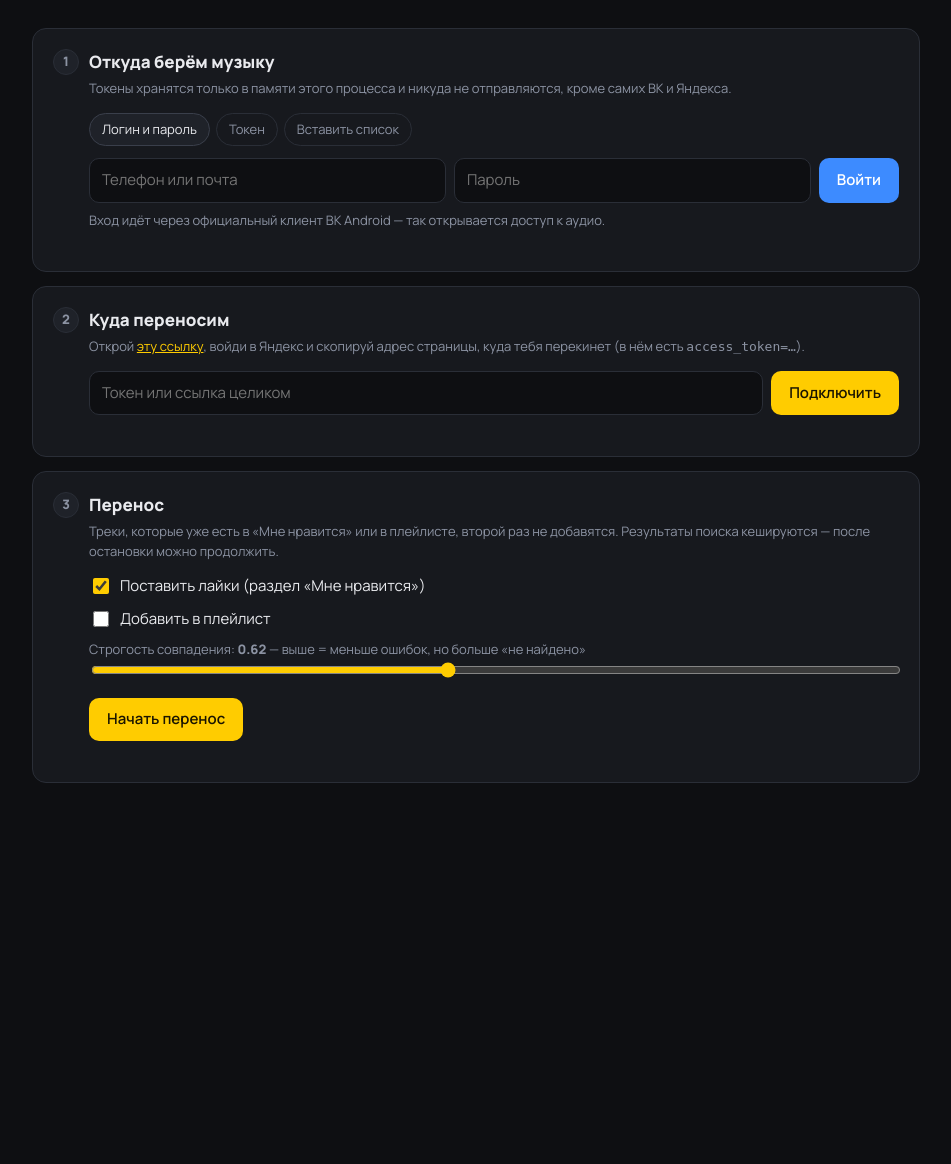
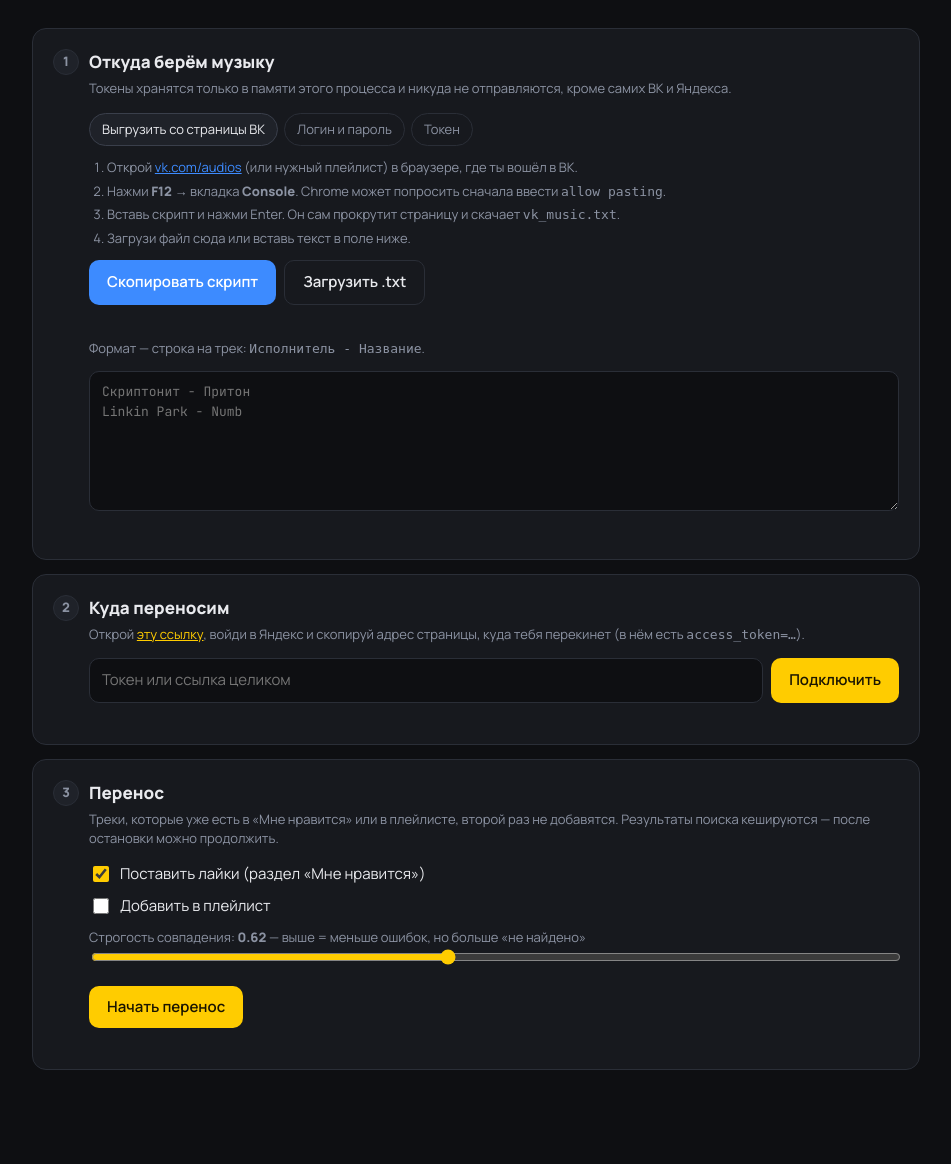
Before and after one commit to Roma-novozhilov/import_VK--Yandex, a Flask app: page / in a window 1280 px wide. Shown: the part 71-1235 px from the top of the page, without its empty margins (164-1115 px from the left). Before the commit the page ends 854 px from the top, so only its background shows below. Run offline with Flask 3, Linux system fonts and the light colour scheme.

Commit message:
Выгрузка музыки со страницы ВК скриптом (API ВК закрыт для сторонних клиентов)
Co-Authored-By: Claude Opus 5.5 <noreply@anthropic.com>
Claude-Session: https://claude.ai/code/session_01AcVSdYudXVvzvJckiKWvkB

```diff
--- a/web/app.py
+++ b/web/app.py
@@ -55,6 +55,12 @@ def err(msg: str, code: int = 400):
 @app.get("/")
 def index():
     return render_template("index.html", kate_url=vkmod.KATE_TOKEN_URL, ym_url=YANDEX_TOKEN_URL)
+
+
+@app.get("/vk_export.js")
+def vk_export_script():
+    return send_file(Path(__file__).resolve().parent.parent / "tools" / "vk_export.js",
+                     mimetype="text/javascript; charset=utf-8")
 
 
 # ---------------- ВК ----------------
--- a/web/templates/index.html
+++ b/web/templates/index.html
@@ -44,16 +44,18 @@
   textarea { min-height: 140px; font-family: "JetBrains Mono", monospace; font-size: 13px; resize: vertical; }
   .row { display: flex; gap: 8px; margin-bottom: 8px; flex-wrap: wrap; }
   .row > * { flex: 1 1 200px; }
-  button.btn { background: var(--text); color: var(--bg); border: 0; border-radius: 10px; padding: 10px 18px; font: inherit;
+  .btn { background: var(--text); color: var(--bg); border: 0; border-radius: 10px; padding: 10px 18px; font: inherit;
                font-weight: 600; cursor: pointer; white-space: nowrap; flex: 0 0 auto; }
-  button.btn:disabled { opacity: .45; cursor: default; }
-  button.vk { background: var(--vk); color: #fff; }
-  button.ym { background: var(--ym); color: #1a1500; }
-  button.ghost { background: transparent; color: var(--text); border: 1px solid var(--line); }
+  .btn:disabled { opacity: .45; cursor: default; }
+  .btn.vk { background: var(--vk); color: #fff; }
+  .btn.ym { background: var(--ym); color: #1a1500; }
+  .btn.ghost { background: transparent; color: var(--text); border: 1px solid var(--line); }
   .badge { display: inline-flex; align-items: center; gap: 6px; font-size: 13px; padding: 4px 10px; border-radius: 999px;
            background: rgba(60,207,142,.12); color: var(--ok); }
   .msg { font-size: 13px; margin-top: 8px; min-height: 1em; }
   .msg.err { color: var(--bad); }
+  .steps { margin: 0 0 12px; padding-left: 18px; } .steps li { margin-bottom: 4px; }
+  label.btn { display: inline-flex; align-items: center; }
   label.check { display: flex; align-items: center; gap: 8px; cursor: pointer; margin-bottom: 10px; }
   label.check input { accent-color: var(--ym); width: 16px; height: 16px; }
   .small { font-size: 13px; color: var(--muted); }
@@ -100,12 +102,13 @@
     <div class="body">
       <div id="vk-connected" style="display:none; margin-bottom:12px"><span class="badge">● ВК: <span id="vk-name"></span></span></div>
       <div class="tabs" id="vk-tabs">
-        <button class="tab active" data-pane="vk-login">Логин и пароль</button>
+        <button class="tab active" data-pane="vk-text">Выгрузить со страницы ВК</button>
+        <button class="tab" data-pane="vk-login">Логин и пароль</button>
         <button class="tab" data-pane="vk-token">Токен</button>
-        <button class="tab" data-pane="vk-text">Вставить список</button>
       </div>
 
-      <div class="pane active" id="vk-login">
+      <div class="pane" id="vk-login">
+        <p class="small" style="color:var(--warn)">С сентября 2026 ВК закрывает доступ к музыке через API — этот способ может не сработать.</p>
         <div class="row">
           <input type="text" id="vk-l" placeholder="Телефон или почта" autocomplete="username">
           <input type="password" id="vk-p" placeholder="Пароль" autocomplete="current-password">
@@ -136,8 +139,19 @@
         </div>
       </div>
 
-      <div class="pane" id="vk-text">
-        <p class="small">По строке на трек: <code>Исполнитель - Название</code>. ВК подключать не нужно.</p>
+      <div class="pane active" id="vk-text">
+        <ol class="small steps">
+          <li>Открой <a href="https://vk.com/audios" target="_blank" rel="noopener">vk.com/audios</a> (или нужный плейлист) в браузере, где ты вошёл в ВК.</li>
+          <li>Нажми <b>F12</b> → вкладка <b>Console</b>. Chrome может попросить сначала ввести <code>allow pasting</code>.</li>
+          <li>Вставь скрипт и нажми Enter. Он сам прокрутит страницу и скачает <code>vk_music.txt</code>.</li>
+          <li>Загрузи файл сюда или вставь текст в поле ниже.</li>
+        </ol>
+        <div class="row" style="flex-wrap:nowrap">
+          <button class="btn vk" id="copy-script">Скопировать скрипт</button>
+          <label class="btn ghost" style="cursor:pointer">Загрузить .txt<input type="file" id="vk-file" accept=".txt,text/plain" hidden></label>
+        </div>
+        <div class="msg" id="copy-msg"></div>
+        <p class="small">Формат — строка на трек: <code>Исполнитель - Название</code>.</p>
         <textarea id="vk-textarea" placeholder="Скриптонит - Притон&#10;Linkin Park - Numb"></textarea>
       </div>
       <div class="msg" id="vk-msg"></div>
@@ -214,7 +228,7 @@ const api = async (url, body) => {
   return r.json();
 };
 const msg = (id, text, isErr) => { const el = $(id); el.textContent = text || ""; el.className = "msg" + (isErr ? " err" : ""); };
-let vkMode = "vk-login";
+let vkMode = "vk-text";
 
 // Вкладки источника
 document.querySelectorAll("#vk-tabs .tab").forEach(t => t.onclick = () => {
@@ -278,6 +292,17 @@ $("ym-btn").onclick = async () => {
   updateSteps();
 };
 
+$("copy-script").onclick = async () => {
+  const code = await (await fetch("/vk_export.js")).text();
+  try { await navigator.clipboard.writeText(code); msg("copy-msg", "Скрипт скопирован — вставь его в консоль на странице ВК"); }
+  catch (e) { msg("copy-msg", "Не удалось скопировать автоматически — открой /vk_export.js и скопируй вручную", true); window.open("/vk_export.js"); }
+};
+$("vk-file").onchange = async (e) => {
+  const f = e.target.files[0]; if (!f) return;
+  $("vk-textarea").value = await f.text();
+  const n = $("vk-textarea").value.split("\n").filter(l => l.trim()).length;
+  msg("copy-msg", `Загружено строк: ${n}`);
+};
 $("opt-pl").onchange = () => $("pl-row").style.display = $("opt-pl").checked ? "flex" : "none";
 $("opt-score").oninput = () => $("score-val").textContent = (+$("opt-score").value).toFixed(2);
 
```
Also changed, not shown: tools/vk_export.js (added, +103 -0 lines), README.md.
